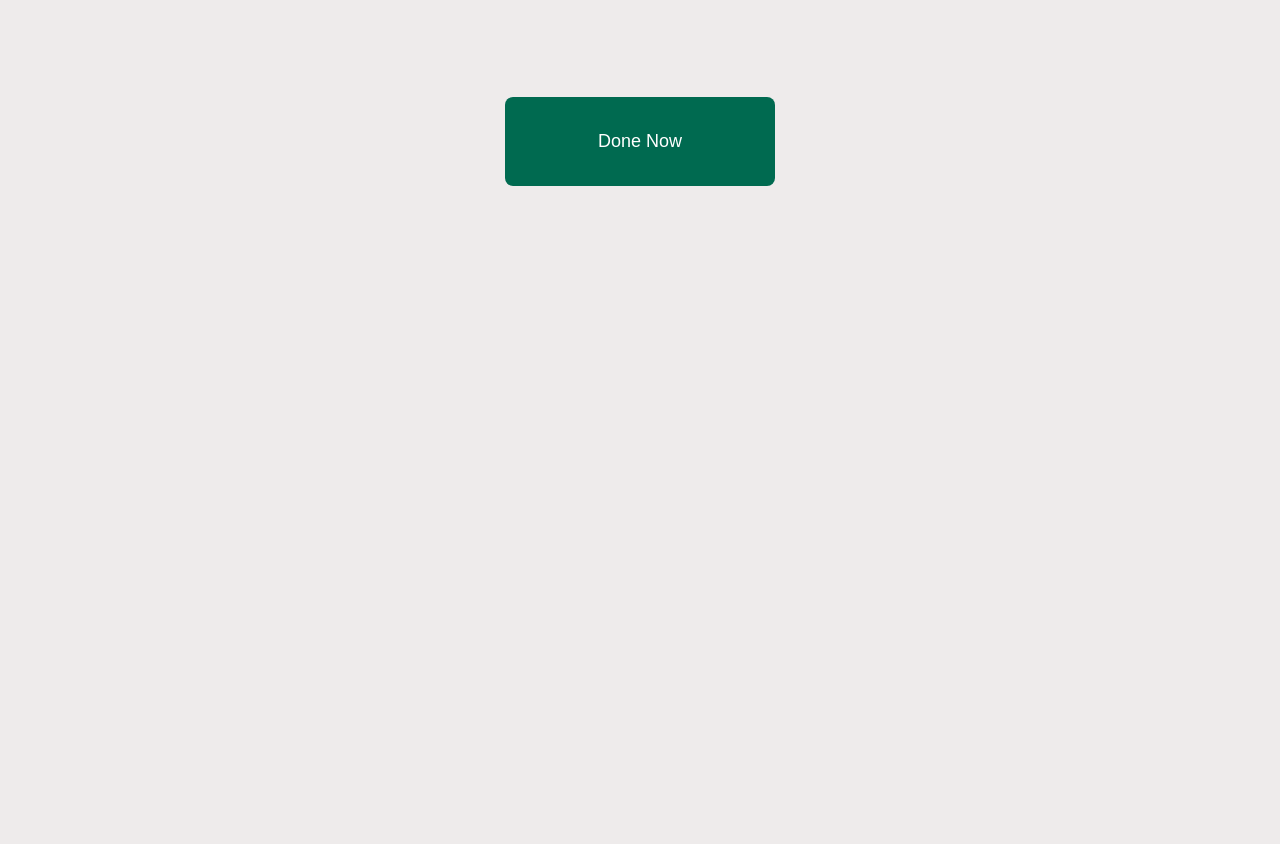
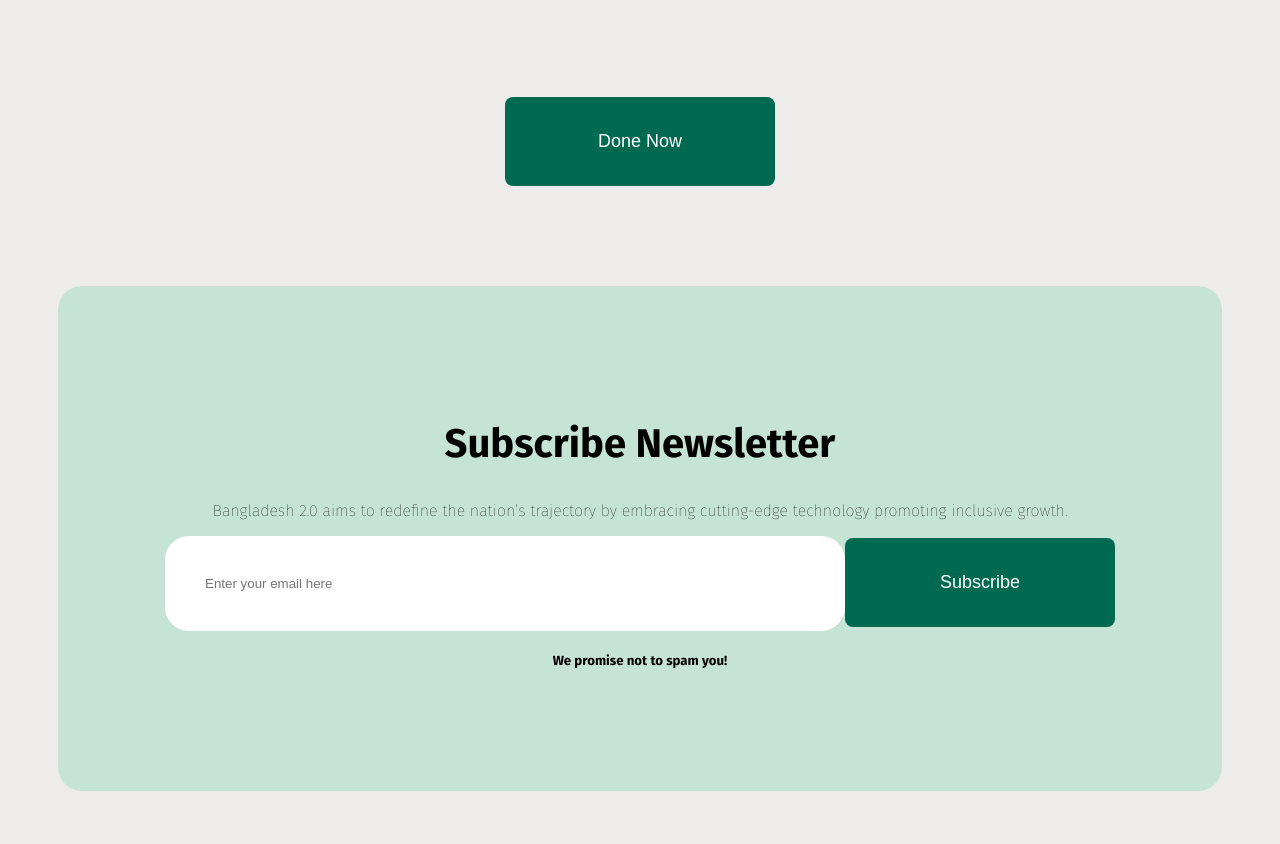
Before and after one commit to ashikroy01/assignment-1, a plain HTML site: page assignment.html in a window 1280 px wide. Shown: the part 3234-4078 px from the top of the page. Before the commit the page ends 3478 px from the top, so only its background shows below. Drawn offline with Linux system fonts and the light colour scheme.

Commit message:
adding lest code

```diff
--- a/assignment-style/style.css
+++ b/assignment-style/style.css
@@ -171,3 +171,26 @@ border-radius: 24px;
 align-items: center;
 
 }
+.div-footer{
+
+    text-align: center;
+    border-radius: 24px;
+    background-color: rgba(198, 228, 214, 1);
+    padding:100px;
+
+
+}
+input{
+ padding: 40px;
+ width: 600px;
+ border-radius: 24px;
+ border: none;
+
+
+}
+.footer-head{
+
+font-weight: bold;
+font-size: 40px;
+
+}
--- a/assignment.html
+++ b/assignment.html
@@ -84,7 +84,6 @@
                     with a certain degree of justification, be able to speak of humankind as civilized</p>
                     <button class="btn-primary">Read More</button>
                 </div>
-                 <!-- <img src="./assets/satelite.png" alt="">  -->
 
             </div>
              <img src="./assets/satelite.png" alt="">
@@ -115,8 +114,14 @@
 
     </main>
     <footer>
-
-
+    <section class="section-info">
+     <div class="div-footer ">
+    <h1 class="footer-head">Subscribe Newsletter</h1>
+    <p class="footer-description">Bangladesh 2.0 aims to redefine the nation’s trajectory by embracing cutting-edge technology promoting  inclusive growth.</p>
+       <input type="email" name="" id="" placeholder="Enter your email here" ><button class="btn-primary btn ">Subscribe</button>
+        <h5>We promise not to spam you!</h5>
+      </div>
+     </section>
     </footer>
 </body>
 </html>
```
